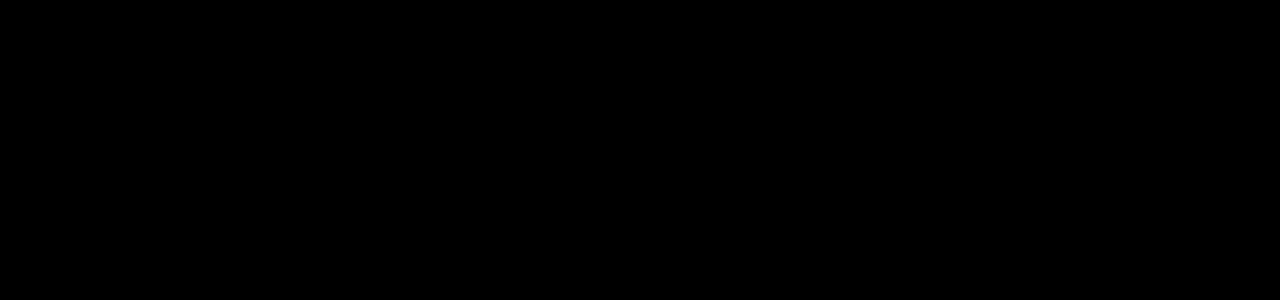
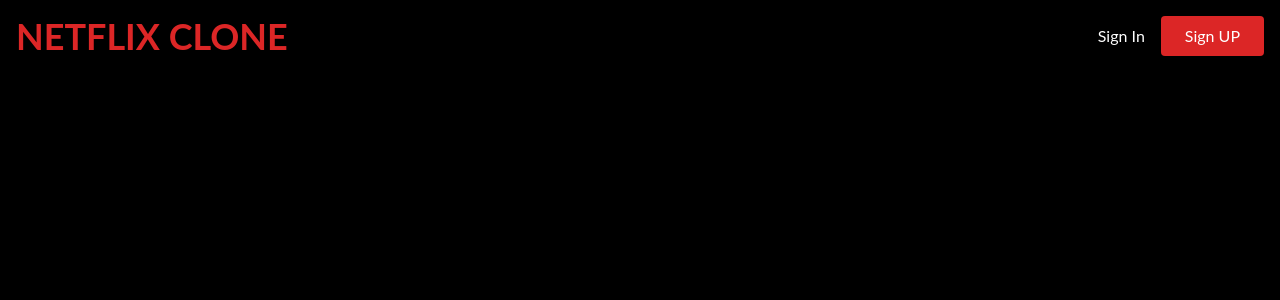
Before and after one commit to muksis/netflix-clone, a React (Create React App) app: page / in a window 1280 px wide. Shown: the top 300 px of the page. Built offline with nearby package versions, Linux system fonts and the light colour scheme; the HTML template or start-up script is replaced by a standard one.

Commit message:
Add navbar

```diff
--- a/src/App.js
+++ b/src/App.js
@@ -1,7 +1,9 @@
+import Navbar from "./components/Navbar";
+
 function App() {
   return (
     <>
-
+      <Navbar />
     </>
   );
 }
--- /dev/null
+++ b/src/components/Navbar.jsx
@@ -0,0 +1,13 @@
+const Navbar = () => {
+  return (
+    <div className="flex items-center justify-between p-4 z-[100] w-full absolute">
+        <h1 className="text-red-600 text-4xl font-bold cursor-pointer">NETFLIX CLONE</h1>
+        <div>
+            <button className="text-white pr-4">Sign In</button>
+            <button className="bg-red-600 px-6 py-2 rounded cursor-pointer text-white">Sign UP</button>
+        </div>
+    </div>
+  );
+}
+
+export default Navbar;
```
